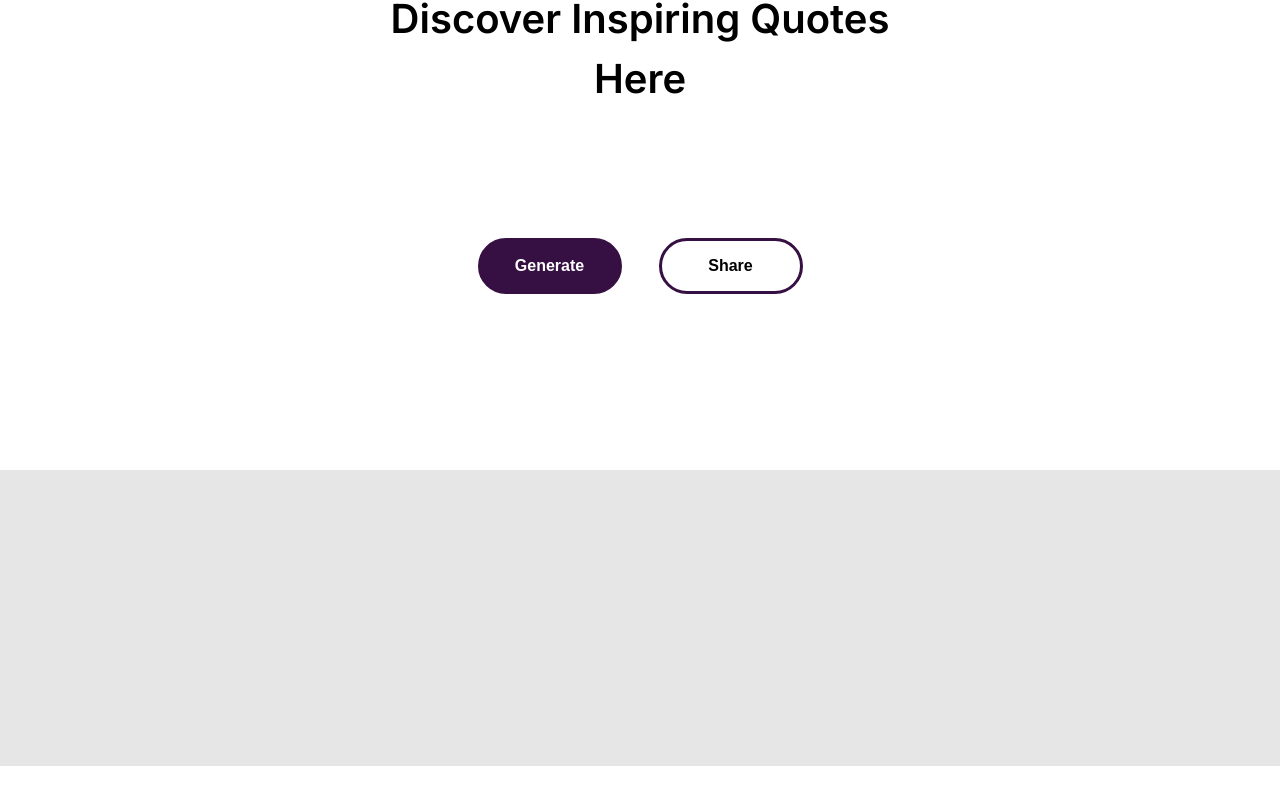
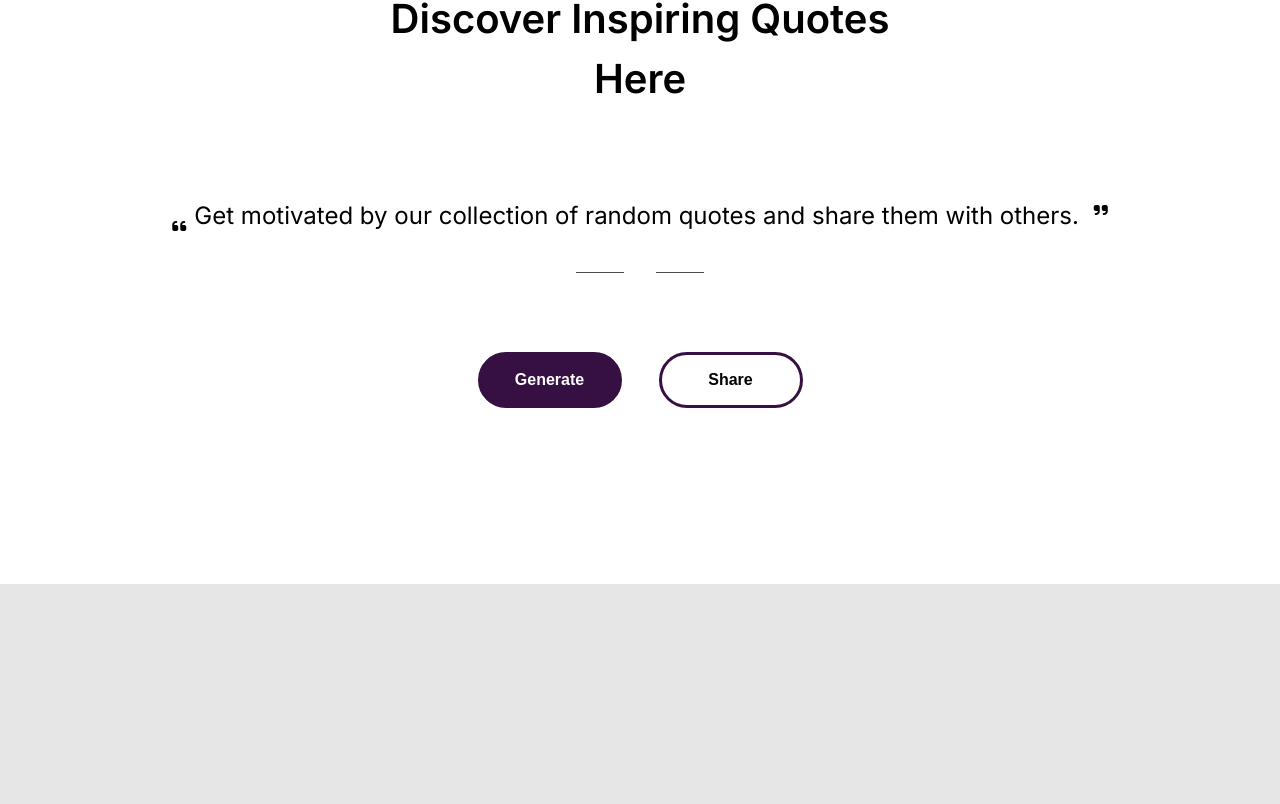
Before and after one commit to blazejfederowicz/Quote-machine-rep, a React (Vite) app in the folder quote-machine/: page / in a window 1280 px wide. Shown: the part 1573-2377 px from the top of the page. Before the commit the page ends 2339 px from the top, so only its background shows below. Built offline with nearby package versions, Linux system fonts and the light colour scheme; no server answers.

Commit message:
working glitch

```diff
--- a/quote-machine/src/CtaSection.jsx
+++ b/quote-machine/src/CtaSection.jsx
@@ -3,11 +3,11 @@
 import ButtonComponent from './Buttons/ButtonComponent';
 
 const CtaSection = React.forwardRef((_,ref) =>{
-    const [data, setData] = useState(null);
+    const [data, setData] = useState([{quote:'Get motivated by our collection of random quotes and share them with others. '}]);
     const [error, setError] = useState(null);
     const [loading, setLoading] = useState(false);
     const [apiKey, setApiKey] = useState(null);
-    const [animation, setAnimation] = useState('');
+    const [animatedText, setAnimatedText] = useState('')
     const alphabet = 'abcdefghijklmnopqrstuvwxyz';
 
 
@@ -22,6 +22,33 @@
             });
 
     },[]);
+
+    useEffect(() =>{
+        if(!data[0].quote) return;
+        let text= data[0].quote
+        let i = 0;
+        const interval = setInterval(() => {
+            setAnimatedText( text.split("")
+                            .reduce((acc,e,index) =>{
+                            if(index<i){
+                                return acc + e;
+                            }
+                            else if(e == ' '){
+                                return acc + ' '
+                            }
+                            return acc +"#" /*alphabet[Math.floor(Math.random()*alphabet.length)]*/
+
+                        })
+                            ,'');
+            if(i >= text.length){
+                clearInterval(interval)
+                setAnimatedText(text)
+            }
+            i+=1;
+        }, 30);
+
+        return () => clearInterval(interval);
+    },[data])
 
     const fetchQuote = () =>{
         setLoading(true);
@@ -42,30 +69,9 @@
             })
             .catch(error =>{
                 setError(error);
-                setLoading(false)
-            })
-    }
-
-    const handleAnimation = event => setAnimation(event.target.value) && animationLogic();
-
-
-    /*const animationLogic = () =>{
-        let text= animation
-        let i = 0;
-        const interval = setInterval(() => {
-            animation = text.split("")
-                            .map((e,index) =>{
-                            if(index<i){
-                                return text[index]
-                            }
-                            return alphabet[Math.floor(Math.random()*26)]})
-                            .join("")
-            if(i >= text.length){
-                clearInterval(interval)
-            }
-            i+=1/3;
-        }, 30);
-    }*/
+                setLoading(false);
+            });
+    };
 
 
     if(loading){
@@ -95,12 +101,11 @@
             <div className="quote-container">
                 {data &&
                 (<blockquote>
-
-                    <p className='p' id='text' value={animation} onChange={handleAnimation}>
-                        <i class="fa-solid fa-quote-left icon1"></i>
-                        {data[0].quote}
-                        <i class="fa-solid fa-quote-right icon2"></i>
-                        </p>
+                    <p className='p' key={animatedText} id='text'>
+                        <i className="fa-solid fa-quote-left icon1"></i>
+                        {animatedText}
+                        <i className="fa-solid fa-quote-right icon2"></i>
+                    </p>
                     <p className='author' id='author'>{data[0].author}</p>
                 </blockquote>)}
             </div>
```
